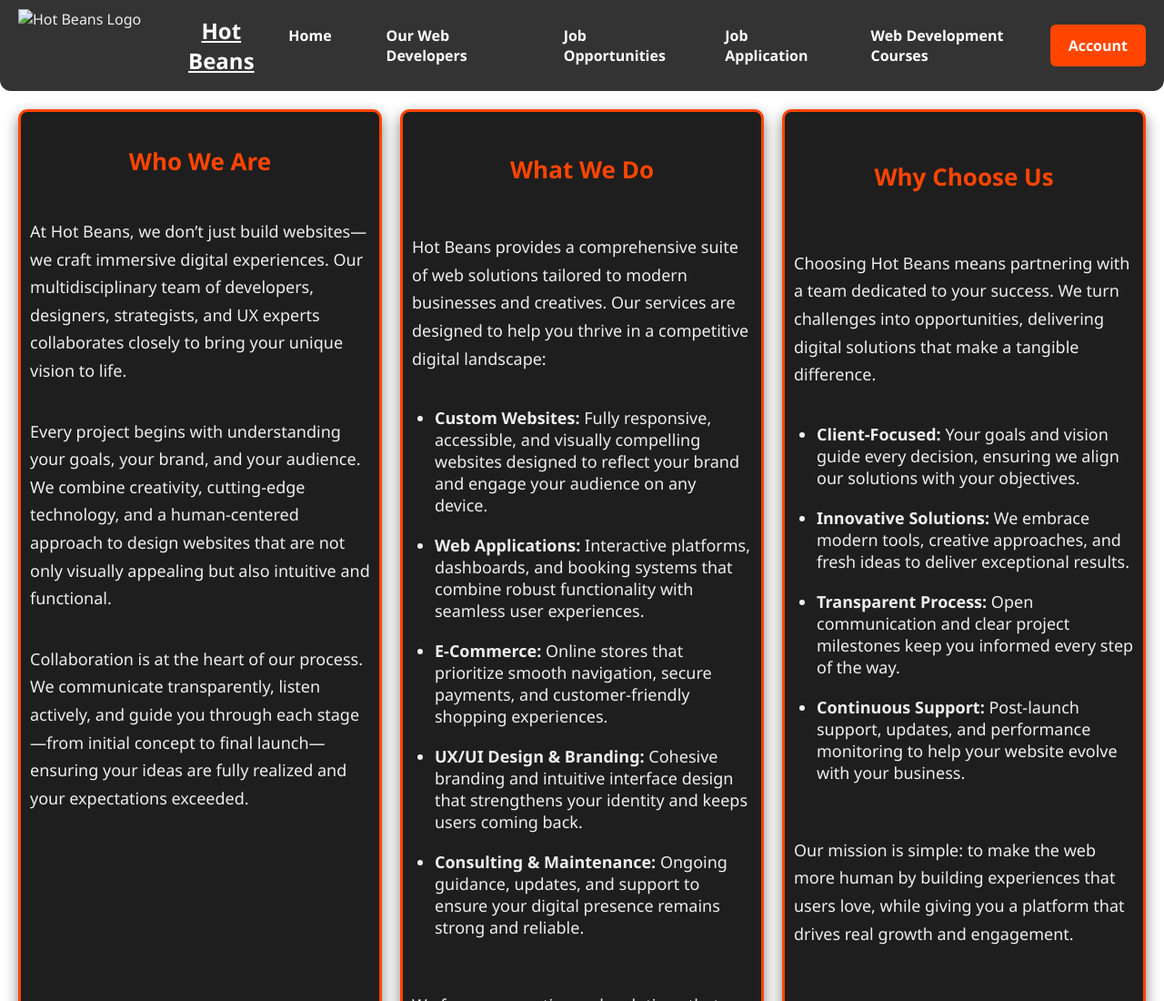
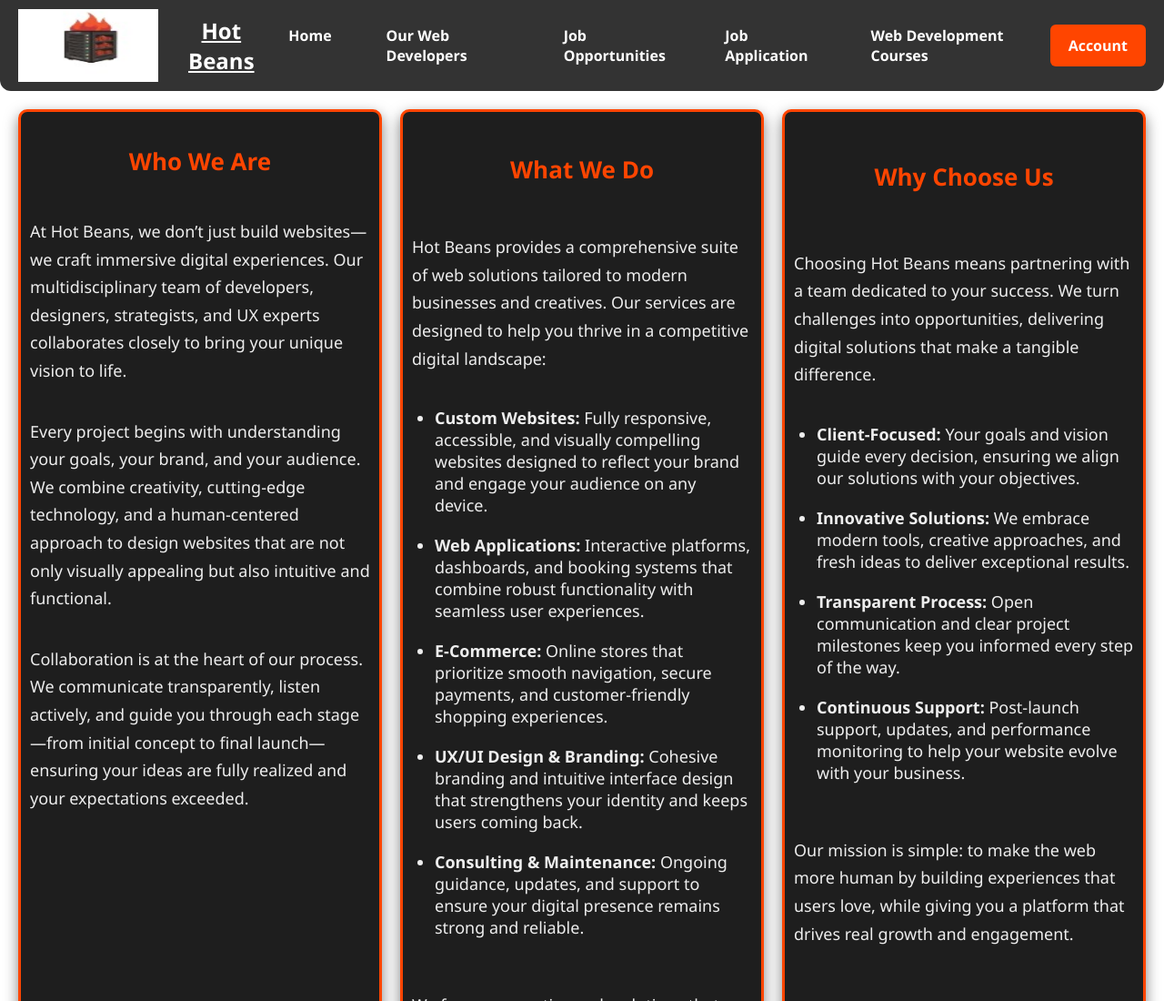
Before and after one commit to ctr-g/Hot_Beans, a plain HTML site: page index.html in a window 1280 px wide. Shown: the top 1100 px of the page at 91% size. Drawn offline with Linux system fonts and the light colour scheme.

Commit message:
Update index.html

```diff
--- a/index.html
+++ b/index.html
@@ -10,7 +10,7 @@
 
   <div class="topnav">
     <div class="nav-left">
-      <img src="24.03.2026 logo.jpg" alt="Hot Beans Logo">
+      <img src="Hot Beans Logo.jpg" alt="Hot Beans Logo">
       <h1>Hot Beans</h1>
     </div>
 
```
